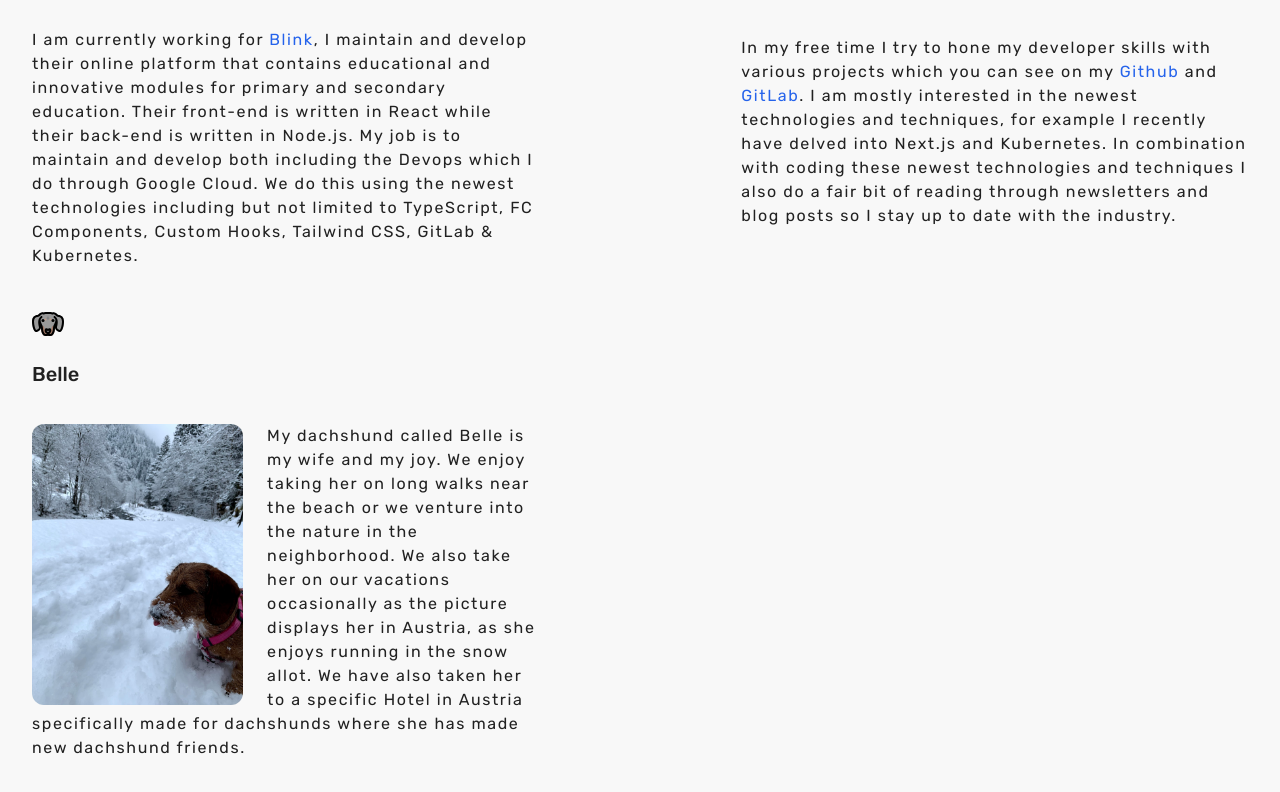
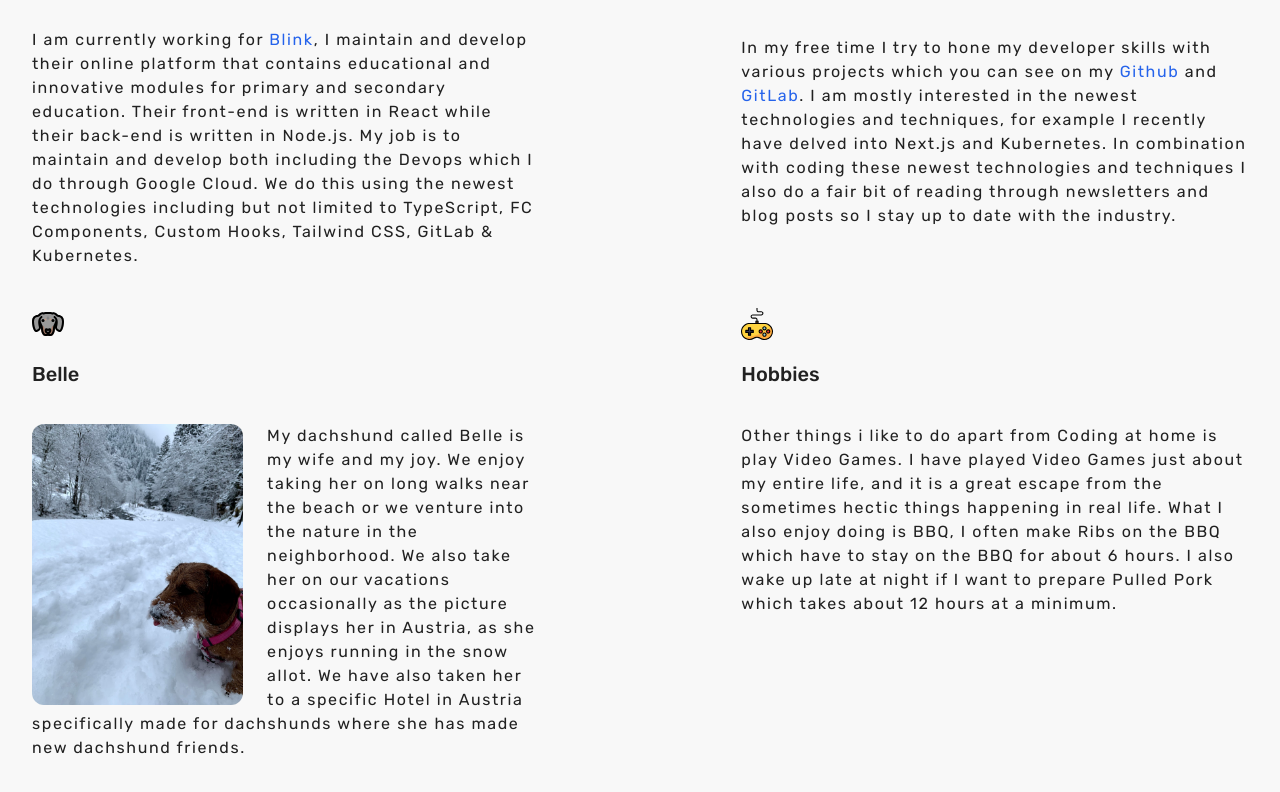
Before and after one commit to MikevPeeren/personal-website, a Next.js app: page / in a window 1280 px wide. Shown: the part 900-1692 px from the top of the page. Built offline with nearby package versions, Linux system fonts and the light colour scheme.

Commit message:
:sparkles: added hobby text

```diff
--- a/pages/components/AboutPage.tsx
+++ b/pages/components/AboutPage.tsx
@@ -68,13 +68,19 @@ const AboutPage: FC<AboutPageProps> = ({ aboutRef }: AboutPageProps): ReactEleme
               </p>
             </div>
           </div>
-          {/* <div className="md:w-5/12 md:m-0">
-            <img className="mb-4 md:mb-5 w-7 md:w-8" src="./free-time.svg" alt="free-time-logo" />
+          <div className="md:w-5/12 md:m-0">
+            <img className="mb-4 md:mb-5 w-7 md:w-8" src="./joystick.svg" alt="gaming-logo" />
             <h4 className="mb-3 md:mb-4 font-medium text-xl">Hobbies</h4>
             <div className="w-10/12 md:w-full text-sm md:text-base mb-10 pt-5">
-              <p className="mb-6 tracking-widest">to be implemented</p>
+              <p className="mb-6 tracking-widest">
+                Other things i like to do apart from Coding at home is play Video Games. I have played Video Games just
+                about my entire life, and it is a great escape from the sometimes hectic things happening in real life.
+                What I also enjoy doing is BBQ, I often make Ribs on the BBQ which have to stay on the BBQ for about 6
+                hours. I also wake up late at night if I want to prepare Pulled Pork which takes about 12 hours at a
+                minimum.
+              </p>
             </div>
-          </div> */}
+          </div>
         </div>
       </div>
     </div>
```
Also changed, not shown: public/joystick.svg (added).
